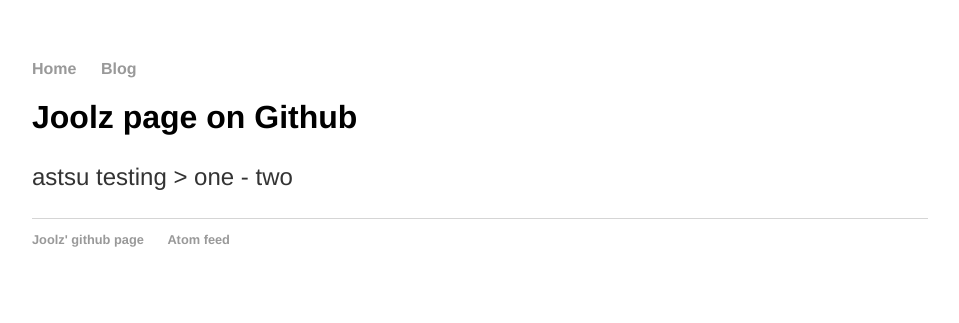
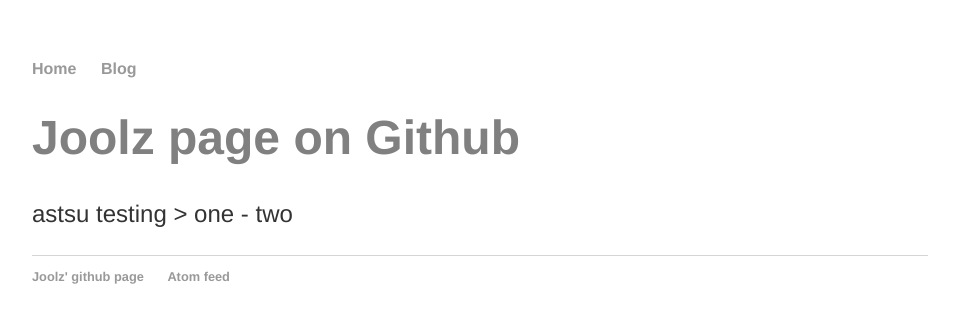
Before and after one commit to joolz/joolz.github.com, a Jekyll site: the page built from index.html, in a window 1280 px wide. Shown: the top 323 px of the page, without its empty margins (160-1119 px from the left). Built offline with Jekyll 4.4.1, drawn with Linux system fonts in a browser that asks for light colours.

Commit message:
Some css changes

```diff
--- a/css/main.css
+++ b/css/main.css
@@ -1,5 +1,6 @@
 body {
 	font-family:'Helvetica', 'Arial', 'Sans-Serif';
+	font-size: 16px;
 	margin: 60px auto;
 	width: 70%;
 }
@@ -24,9 +25,19 @@
 	text-decoration: underline;
 }
 
-h1 h2 h3 {
+h1 {
 	color: grey;
 	font-size: 3em;
+}
+
+h2 {
+	color: grey;
+	font-size: 2em;
+}
+
+h3 {
+	color: grey;
+	font-size: 1.5em;
 }
 
 p {
```
